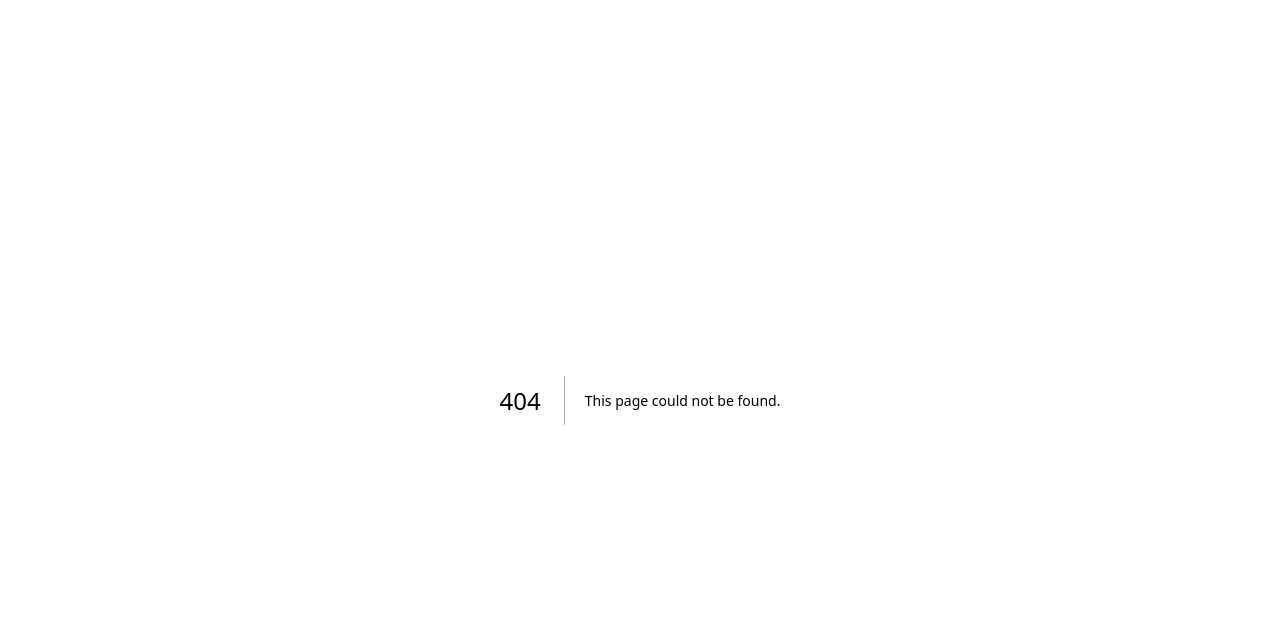
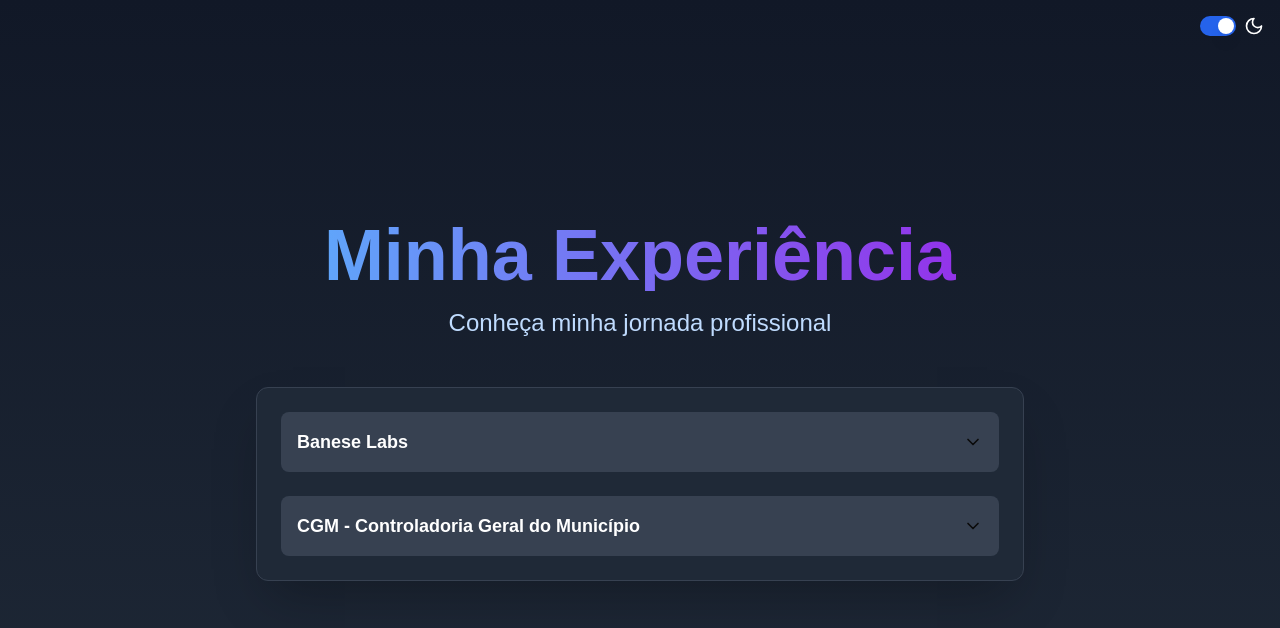
Before and after one commit to jpbsampaio/portfolio, a Next.js app: page /experience in a window 1280 px wide. Before the commit this address had no page. Shown: the top 628 px of the page. Built offline with nearby package versions, Linux system fonts and the light colour scheme.

Commit message:
Adiciona pagina de experiencia

```diff
--- a/src/app/components/NetworkGraph.tsx
+++ b/src/app/components/NetworkGraph.tsx
@@ -1,43 +1,45 @@
-"use client"
+"use client";
 
-import React, { useEffect, useRef } from 'react'
-import { Network } from 'vis-network'
-import 'vis-network/styles/vis-network.css'
+import React, { useEffect, useRef } from "react";
+import { useRouter } from "next/navigation";
+import { Network } from "vis-network";
+import "vis-network/styles/vis-network.css";
 
 interface NodeData {
-  id: number
-  label: string
-  url: string
+  id: number;
+  label: string;
+  url: string;
 }
 
 interface EdgeData {
-  from: number
-  to: number
+  from: number;
+  to: number;
 }
 
 const nodes: NodeData[] = [
-  { id: 1, label: 'Home', url: '/' },
-  { id: 2, label: 'Sobre Mim', url: '/about' },
-  { id: 3, label: 'Projetos', url: '/projects' },
-  { id: 4, label: 'Contato', url: '/contact' },
-]
+  { id: 1, label: "Home", url: "/" },
+  { id: 2, label: "Sobre Mim", url: "/about" },
+  { id: 3, label: "Projetos", url: "/projects" },
+  { id: 4, label: "Experiência", url: "/experience" },
+];
 
 const edges: EdgeData[] = [
   { from: 1, to: 2 },
   { from: 1, to: 3 },
-  { from: 1, to: 4 }
-]
+  { from: 1, to: 4 },
+];
 
 interface NetworkGraphProps {
-  isDarkMode: boolean
+  isDarkMode: boolean;
 }
 
 const NetworkGraph: React.FC<NetworkGraphProps> = ({ isDarkMode }) => {
-  const networkRef = useRef<HTMLDivElement | null>(null)
+  const networkRef = useRef<HTMLDivElement | null>(null);
+  const router = useRouter();
 
   useEffect(() => {
-    const container = networkRef.current
-    if (!container) return
+    const container = networkRef.current;
+    if (!container) return;
 
     const data = {
       nodes: nodes.map((node) => ({
@@ -45,46 +47,46 @@ const NetworkGraph: React.FC<NetworkGraphProps> = ({ isDarkMode }) => {
         label: node.label,
         url: node.url,
         color: {
-          background: isDarkMode ? '#3b82f6' : '#60a5fa',
-          border: isDarkMode ? '#60a5fa' : '#3b82f6',
+          background: isDarkMode ? "#3b82f6" : "#60a5fa",
+          border: isDarkMode ? "#2563eb" : "#3b82f6",
           highlight: {
-            background: isDarkMode ? '#2563eb' : '#93c5fd',
-            border: isDarkMode ? '#93c5fd' : '#2563eb'
-          }
+            background: isDarkMode ? "#2563eb" : "#3b82f6",
+            border: isDarkMode ? "#93c5fd" : "#60a5fa",
+          },
         },
         font: {
-          color: isDarkMode ? '#ffffff' : '#1e3a8a',
+          color: isDarkMode ? "#ffffff" : "#000000",
           size: 16,
-          face: 'Arial'
-        }
+          face: "Arial",
+        },
       })),
       edges: edges,
-    }
+    };
 
     const options = {
       nodes: {
-        shape: 'dot',
+        shape: "dot",
         size: 16,
         borderWidth: 2,
         shadow: {
           enabled: true,
-          color: 'rgba(0,0,0,0.2)',
+          color: "rgba(0,0,0,0.2)",
           size: 5,
           x: 0,
-          y: 2
-        }
+          y: 2,
+        },
       },
       edges: {
         width: 1.5,
         color: {
-          color: isDarkMode ? '#60a5fa' : '#3b82f6',
-          highlight: isDarkMode ? '#3b82f6' : '#2563eb',
+          color: isDarkMode ? "#60a5fa" : "#3b82f6",
+          highlight: isDarkMode ? "#3b82f6" : "#60a5fa",
         },
         smooth: {
-          type: 'continuous',
-          forceDirection: 'none',
-          roundness: 0.5
-        }
+          type: "continuous",
+          forceDirection: "none",
+          roundness: 0.5,
+        },
       },
       interaction: {
         hover: true,
@@ -96,7 +98,7 @@ const NetworkGraph: React.FC<NetworkGraphProps> = ({ isDarkMode }) => {
         stabilization: {
           enabled: true,
           iterations: 200,
-          fit: true
+          fit: true,
         },
         barnesHut: {
           gravitationalConstant: -2000,
@@ -112,46 +114,46 @@ const NetworkGraph: React.FC<NetworkGraphProps> = ({ isDarkMode }) => {
           enabled: false,
         },
       },
-    }
+    };
 
-    const network = new Network(container, data, options as any)
+    const network = new Network(container, data, options as any);
 
-    network.on('click', (params) => {
+    network.on("click", (params) => {
       if (params.nodes.length > 0) {
-        const nodeId = params.nodes[0]
-        const node = nodes.find((n) => n.id === nodeId)
+        const nodeId = params.nodes[0];
+        const node = nodes.find((n) => n.id === nodeId);
         if (node?.url) {
-          window.location.href = node.url
+          router.push(node.url);
         }
       }
-    })
+    });
 
-    network.once('stabilizationIterationsDone', function() {
+    network.once("stabilizationIterationsDone", function () {
       network.fit({
         animation: {
           duration: 1000,
-          easingFunction: 'easeOutQuart'
-        }
-      })
-    })
+          easingFunction: "easeOutQuart",
+        },
+      });
+    });
 
     const handleResize = () => {
       network.fit({
         animation: {
           duration: 1000,
-          easingFunction: 'easeOutQuart'
-        }
-      })
-    }
+          easingFunction: "easeOutQuart",
+        },
+      });
+    };
 
-    window.addEventListener('resize', handleResize)
+    window.addEventListener("resize", handleResize);
 
     return () => {
-      window.removeEventListener('resize', handleResize)
-    }
-  }, [isDarkMode])
+      window.removeEventListener("resize", handleResize);
+    };
+  }, [isDarkMode, router]);
 
-  return <div ref={networkRef} style={{ height: '100%', width: '100%' }} />
-}
+  return <div ref={networkRef} style={{ height: "100%", width: "100%" }} />;
+};
 
-export default NetworkGraph
+export default NetworkGraph;
--- /dev/null
+++ b/src/app/experience/page.tsx
@@ -0,0 +1,126 @@
+"use client"
+
+import React, { useState, useEffect } from "react"
+import { Card, CardContent } from "@/components/ui/card"
+import { Switch } from "@/components/ui/switch"
+import { Sun, Moon, ChevronDown } from "lucide-react"
+
+export default function Experience() {
+  const [showWrapper, setShowWrapper] = useState(false)
+  const [scrollY, setScrollY] = useState(0)
+  const [isDarkMode, setIsDarkMode] = useState(true)
+
+  const handleScroll = () => {
+    const scrollTop = window.scrollY || document.documentElement.scrollTop
+    setScrollY(scrollTop)
+    setShowWrapper(scrollTop > 100)
+  }
+
+  useEffect(() => {
+    window.addEventListener("scroll", handleScroll)
+    return () => window.removeEventListener("scroll", handleScroll)
+  }, [])
+
+  const toggleDarkMode = () => {
+    setIsDarkMode(!isDarkMode)
+  }
+
+  const blurAmount = Math.min(scrollY / 10, 10)
+
+  return (
+    <div className={`min-h-screen ${isDarkMode ? 'bg-gradient-to-b from-gray-900 to-gray-800 text-white' : 'bg-gradient-to-b from-gray-100 to-white text-gray-900'} transition-colors duration-300`}>
+      <div className="fixed top-4 right-4 z-50 flex items-center space-x-2">
+        <Switch
+          checked={isDarkMode}
+          onCheckedChange={toggleDarkMode}
+          className="data-[state=checked]:bg-blue-600 data-[state=unchecked]:bg-gray-200"
+        />
+        {isDarkMode ? (
+          <Moon className="w-5 h-5" />
+        ) : (
+          <Sun className="w-5 h-5" />
+        )}
+      </div>
+      <div className="flex flex-col items-center justify-center min-h-screen">
+        <h1
+          className={`text-5xl md:text-7xl font-bold transition-all duration-300 ${
+            isDarkMode
+              ? 'text-transparent bg-clip-text bg-gradient-to-r from-blue-400 to-purple-600'
+              : 'text-blue-600'
+          }`}
+          style={{
+            filter: `blur(${blurAmount}px)`,
+            opacity: Math.max(1 - scrollY / 500, 0),
+          }}
+        >
+          Minha Experiência
+        </h1>
+        <p
+          className={`mt-4 text-xl md:text-2xl transition-all duration-300 ${
+            isDarkMode ? 'text-blue-200' : 'text-blue-800'
+          }`}
+          style={{
+            filter: `blur(${blurAmount * 0.8}px)`,
+            opacity: Math.max(1 - scrollY / 600, 0),
+          }}
+        >
+          Conheça minha jornada profissional
+        </p>
+        <Card className={`w-full max-w-3xl mt-12 ${isDarkMode ? 'bg-gray-800 border-gray-700' : 'bg-white border-gray-200'} rounded-xl shadow-2xl overflow-hidden transition-colors duration-300`}>
+          <CardContent className="p-6">
+            <div className="space-y-6">
+              <ExperienceDropdown
+                title="Banese Labs"
+                company="Desenvolvedor"
+                period="2024 - Presente"
+                description="Desenvolvimento de aplicações web utilizando React, Node.js e MongoDB. Implementação de arquiteturas serverless e integração contínua."
+                isDarkMode={isDarkMode}
+              />
+              <ExperienceDropdown
+                title="CGM - Controladoria Geral do Município"
+                company="Estágiario de Desenvolvimento de sistemas"
+                period="2023 - 2024"
+                description="Desenvolvimento de soluções de software para clientes enterprise. Foco em otimização de performance e escalabilidade de sistemas."
+                isDarkMode={isDarkMode}
+              />
+            </div>
+          </CardContent>
+        </Card>
+      </div>
+    </div>
+  )
+}
+
+interface ExperienceDropdownProps {
+  title: string
+  company: string
+  period: string
+  description: string
+  isDarkMode: boolean
+}
+
+const ExperienceDropdown: React.FC<ExperienceDropdownProps> = ({ title, company, period, description, isDarkMode }) => {
+  const [isOpen, setIsOpen] = useState(false)
+
+  return (
+    <div
+      className={`rounded-lg transition-all duration-300 ${
+        isDarkMode ? 'bg-gray-700 hover:bg-gray-600' : 'bg-gray-100 hover:bg-gray-200'
+      }`}
+      onMouseEnter={() => setIsOpen(true)}
+      onMouseLeave={() => setIsOpen(false)}
+    >
+      <div className="flex justify-between items-center p-4 cursor-pointer">
+        <h3 className={`text-lg font-semibold ${isDarkMode ? 'text-white' : 'text-gray-800'}`}>{title}</h3>
+        <ChevronDown className={`w-5 h-5 transition-transform duration-300 ${isOpen ? 'transform rotate-180' : ''}`} />
+      </div>
+      <div className={`overflow-hidden transition-all duration-300 ${isOpen ? 'max-h-48' : 'max-h-0'}`}>
+        <div className="p-4 pt-0">
+          <p className={`font-medium ${isDarkMode ? 'text-blue-300' : 'text-blue-600'}`}>{company}</p>
+          <p className={`text-sm ${isDarkMode ? 'text-gray-400' : 'text-gray-600'}`}>{period}</p>
+          <p className={`mt-2 ${isDarkMode ? 'text-gray-300' : 'text-gray-700'}`}>{description}</p>
+        </div>
+      </div>
+    </div>
+  )
+}
--- a/src/app/page.tsx
+++ b/src/app/page.tsx
@@ -26,7 +26,7 @@ export default function Home() {
     setIsDarkMode(!isDarkMode)
   }
 
-  const blurAmount = Math.min(scrollY / 10, 10) // Max blur of 10px
+  const blurAmount = Math.min(scrollY / 10, 10)
 
   return (
     <div className={`min-h-screen ${isDarkMode ? 'bg-gradient-to-b from-gray-900 to-gray-800 text-white' : 'bg-gradient-to-b from-gray-100 to-white text-gray-900'} transition-colors duration-300`}>
@@ -54,7 +54,7 @@ export default function Home() {
             opacity: Math.max(1 - scrollY / 500, 0),
           }}
         >
-          Olá, sou João Paulo
+          João Paulo
         </h1>
         <p
           className={`mt-4 text-xl md:text-2xl transition-all duration-300 ${
```
